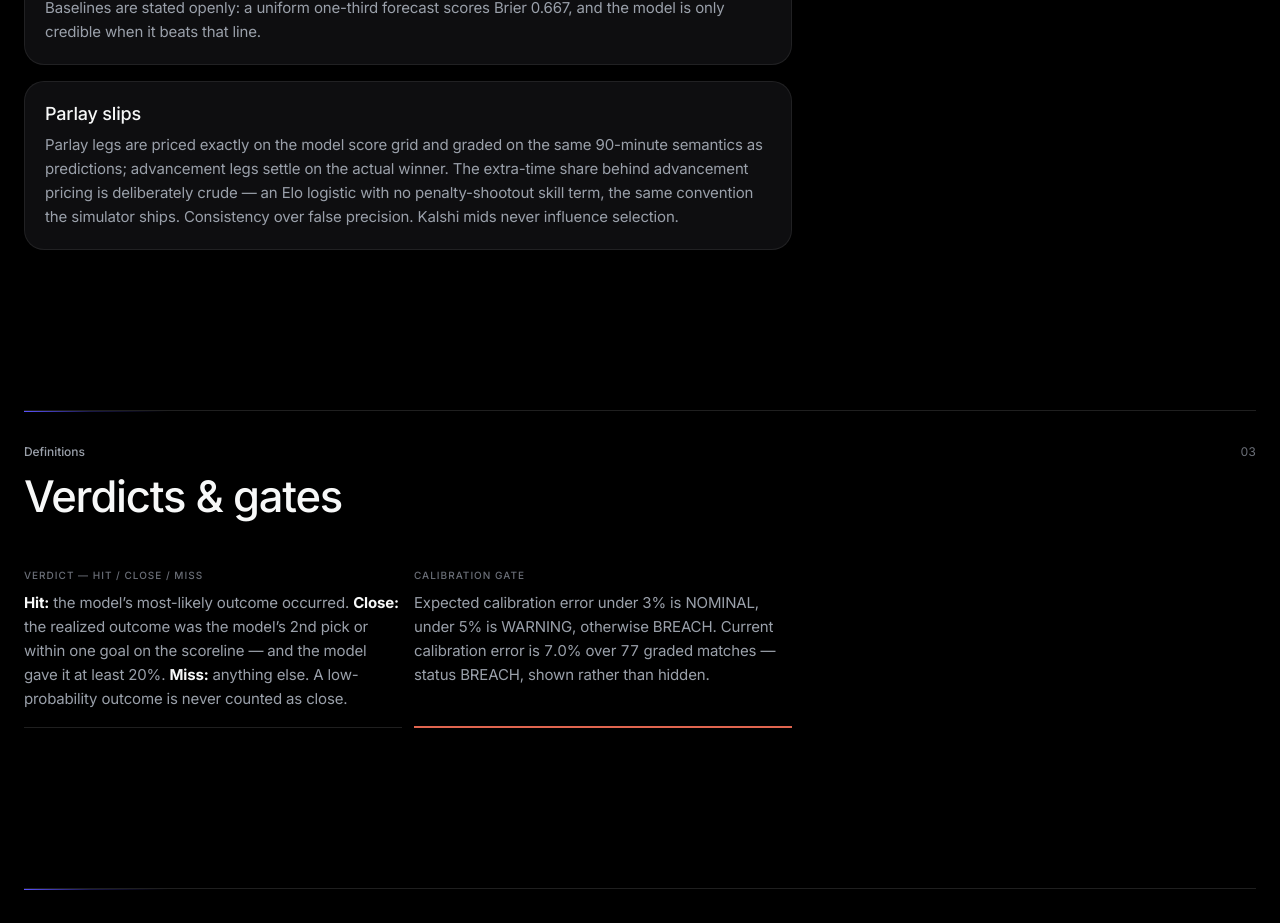
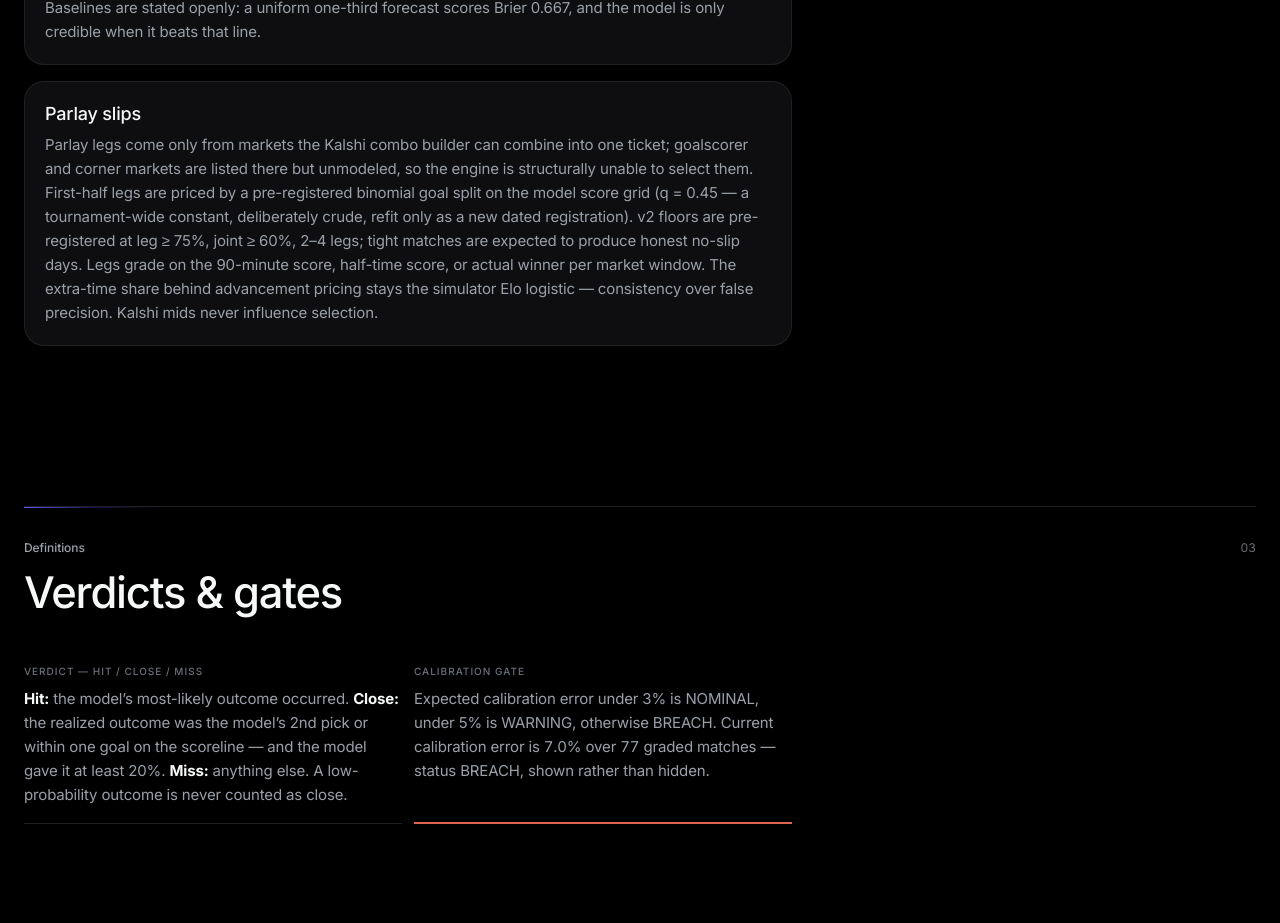
Before and after one commit to Sanjaayyy7/wc26-matchday-briefing, a Next.js app: page /methodology in a window 1280 px wide. Shown: the part 1000-1923 px from the top of the page. Built offline with nearby package versions, Linux system fonts and the light colour scheme.

Commit message:
docs(methodology): combo-eligible universe, q=0.45 half split, v2 floor registration

```diff
--- a/app/methodology/page.tsx
+++ b/app/methodology/page.tsx
@@ -66,11 +66,16 @@ export default function MethodologyPage() {
               Brier 0.667, and the model is only credible when it beats that line.
             </Principle>
             <Principle title="Parlay slips">
-              Parlay legs are priced exactly on the model score grid and graded on the same
-              90-minute semantics as predictions; advancement legs settle on the actual winner.
-              The extra-time share behind advancement pricing is deliberately crude — an Elo
-              logistic with no penalty-shootout skill term, the same convention the simulator
-              ships. Consistency over false precision. Kalshi mids never influence selection.
+              Parlay legs come only from markets the Kalshi combo builder can combine into one
+              ticket; goalscorer and corner markets are listed there but unmodeled, so the engine
+              is structurally unable to select them. First-half legs are priced by a pre-registered
+              binomial goal split on the model score grid (q = 0.45 — a tournament-wide constant,
+              deliberately crude, refit only as a new dated registration). v2 floors are
+              pre-registered at leg ≥ 75%, joint ≥ 60%, 2–4 legs; tight matches are expected to
+              produce honest no-slip days. Legs grade on the 90-minute score, half-time score, or
+              actual winner per market window. The extra-time share behind advancement pricing
+              stays the simulator Elo logistic — consistency over false precision. Kalshi mids
+              never influence selection.
             </Principle>
           </div>
         </CanvasSection>
```
